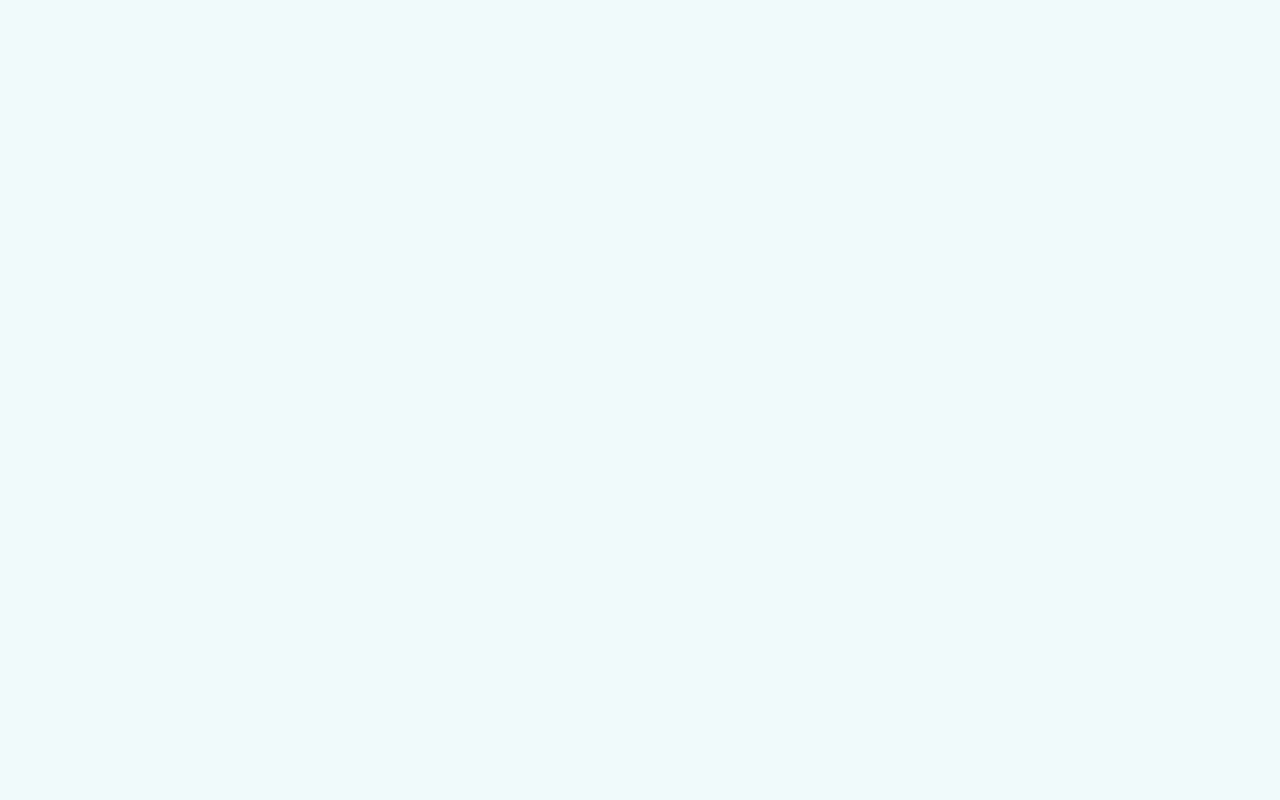
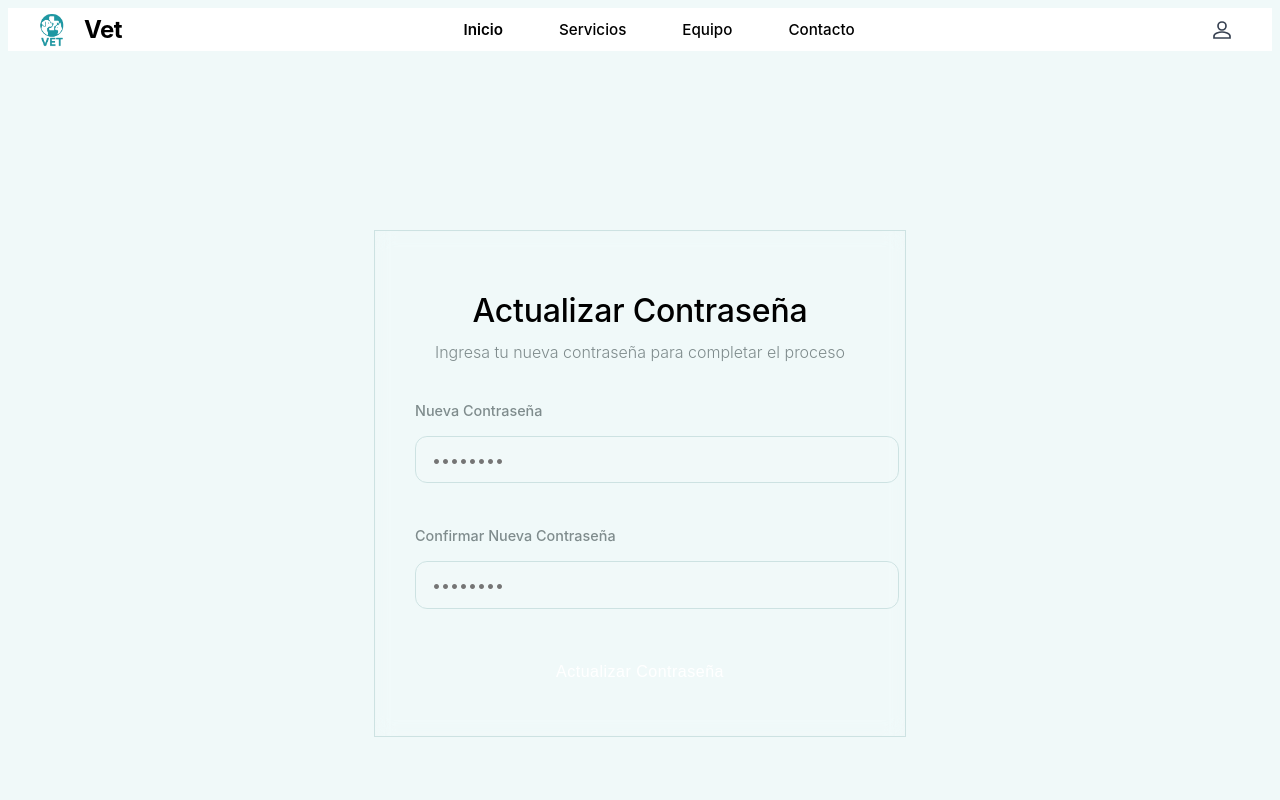
Before and after one commit to koouhz/vet, a Vue app: page /reset-password in a window 1280 px wide. Before the commit this address had no page. Shown: the top 800 px of the page. Built offline with nearby package versions, Linux system fonts and the light colour scheme.

Commit message:
MAX CHUPALA

```diff
--- /dev/null
+++ b/src/views/resetPassword.vue
@@ -0,0 +1,292 @@
+<template>
+  <div class="reset-password-container">
+    <div class="reset-password-card">
+      <div class="branding">
+        <h1 class="title">Actualizar Contraseña</h1>
+        <p class="subtitle">Ingresa tu nueva contraseña para completar el proceso</p>
+      </div>
+
+      <Transition name="toast">
+        <div
+          v-if="toast.message"
+          :class="['toast', toast.type]"
+          class="toast"
+        >
+          {{ toast.message }}
+        </div>
+      </Transition>
+
+      <form @submit.prevent="handlePasswordReset" class="reset-form">
+        <div class="form-group">
+          <label for="new-password">Nueva Contraseña</label>
+          <input
+            id="new-password"
+            v-model="passwordForm.newPassword"
+            type="password"
+            required
+            placeholder="••••••••"
+          />
+        </div>
+
+        <div class="form-group">
+          <label for="confirm-password">Confirmar Nueva Contraseña</label>
+          <input
+            id="confirm-password"
+            v-model="passwordForm.confirmPassword"
+            type="password"
+            required
+            placeholder="••••••••"
+          />
+        </div>
+
+        <button
+          type="submit"
+          class="submit-button"
+          :disabled="isUpdatingPassword"
+        >
+          <div v-if="isUpdatingPassword" class="loading-spinner">
+            <i class="ph ph-circle-notch animate-spin"></i>
+            <span>Actualizando...</span>
+          </div>
+          <span v-else>
+            Actualizar Contraseña
+          </span>
+        </button>
+      </form>
+    </div>
+  </div>
+</template>
+
+<script setup>
+import { ref, reactive } from 'vue';
+import { supabase } from '@/lib/supabaseClient.js';
+import { useRouter } from 'vue-router';
+
+const router = useRouter();
+
+// Estados
+const isUpdatingPassword = ref(false);
+
+// Formularios
+const passwordForm = reactive({
+  newPassword: '',
+  confirmPassword: ''
+});
+
+// Toast
+const toast = ref({
+  message: '',
+  type: 'success'
+});
+
+const showToast = (message, type = 'success') => {
+  toast.value = { message, type };
+  setTimeout(() => {
+    toast.value.message = '';
+  }, 3000);
+};
+
+const handlePasswordReset = async () => {
+  if (passwordForm.newPassword !== passwordForm.confirmPassword) {
+    showToast('Las contraseñas no coinciden', 'error');
+    return;
+  }
+
+  isUpdatingPassword.value = true;
+
+  try {
+    const { error } = await supabase.auth.updateUser({
+      password: passwordForm.newPassword
+    });
+
+    if (error) {
+      console.error('Error al actualizar la contraseña:', error);
+      showToast('Error al actualizar la contraseña. Intenta de nuevo.', 'error');
+      return;
+    }
+
+    showToast('Contraseña actualizada correctamente. Redirigiendo...', 'success');
+
+    // Opcional: limpiar los campos del formulario
+    passwordForm.newPassword = '';
+    passwordForm.confirmPassword = '';
+
+    setTimeout(() => {
+      // Redirige al usuario a la página de inicio o a donde desees
+      router.push('/');
+    }, 2000);
+
+  } catch (err) {
+    console.error('Error al actualizar la contraseña:', err.message);
+    showToast('Ocurrió un error. Revisa la consola.', 'error');
+  } finally {
+    isUpdatingPassword.value = false;
+  }
+};
+</script>
+
+<style scoped>
+.reset-password-container {
+  display: flex;
+  align-items: center;
+  justify-content: center;
+  min-height: 100vh;
+  padding: 2rem;
+  background-color: var(--color-background-soft);
+  color: var(--color-text);
+  font-family: var(--font-family);
+}
+
+.reset-password-card {
+  width: 100%;
+  max-width: 450px;
+  background: rgba(255, 255, 255, 0.05);
+  backdrop-filter: blur(10px);
+  border: 1px solid var(--color-border);
+  border-radius: var(--radius-lg);
+  padding: 2.5rem;
+  box-shadow: var(--shadow-xl);
+  text-align: center;
+  position: relative;
+  overflow: hidden;
+}
+
+.branding {
+  margin-bottom: 2rem;
+}
+
+.title {
+  font-size: 2rem;
+  font-weight: 500;
+  color: var(--color-text);
+  margin-bottom: 0.5rem;
+  line-height: 1.2;
+}
+
+.subtitle {
+  font-size: 1rem;
+  color: var(--color-gray);
+  margin: 0;
+}
+
+.reset-form {
+  display: flex;
+  flex-direction: column;
+  gap: 1.5rem;
+}
+
+.form-group {
+  display: flex;
+  flex-direction: column;
+  align-items: flex-start;
+  gap: 0.75rem;
+}
+
+label {
+  font-size: 0.9rem;
+  font-weight: 500;
+  color: var(--color-gray);
+}
+
+input {
+  width: 100%;
+  padding: 0.8rem 1rem;
+  background-color: rgba(255, 255, 255, 0.05);
+  border: 1px solid var(--color-border);
+  border-radius: var(--radius);
+  color: var(--color-text);
+  font-size: 1rem;
+  transition: all 0.3s cubic-bezier(0.4, 0, 0.2, 1);
+}
+
+input:focus {
+  outline: none;
+  border-color: var(--color-accent);
+  box-shadow: 0 0 0 3px rgba(0, 128, 150, 0.2);
+}
+
+.submit-button {
+  width: 100%;
+  padding: 0.9rem 1.5rem;
+  background-color: var(--color-primary);
+  color: white;
+  border: none;
+  border-radius: var(--radius);
+  font-size: 1rem;
+  font-weight: 500;
+  cursor: pointer;
+  transition: all 0.3s cubic-bezier(0.4, 0, 0.2, 1);
+  letter-spacing: 0.5px;
+  display: flex;
+  align-items: center;
+  justify-content: center;
+}
+
+.submit-button:hover:not(:disabled) {
+  background-color: var(--color-primary-hover);
+  transform: translateY(-2px);
+  box-shadow: 0 4px 12px rgba(0, 128, 150, 0.2);
+}
+
+.submit-button:disabled {
+  background: #cbd5e1;
+  color: #64748b;
+  cursor: not-allowed;
+  transform: none;
+}
+
+.loading-spinner {
+  display: flex;
+  align-items: center;
+  justify-content: center;
+  gap: 0.5rem;
+}
+
+@keyframes spin {
+  to {
+    transform: rotate(360deg);
+  }
+}
+
+.animate-spin {
+  animation: spin 1s linear infinite;
+}
+
+/* ===== ALERTS ===== */
+.toast {
+  position: absolute;
+  top: 1rem;
+  left: 50%;
+  transform: translateX(-50%);
+  padding: 0.75rem 1.5rem;
+  border-radius: var(--radius);
+  color: white;
+  font-weight: 400;
+  font-size: 1rem;
+  box-shadow: 0 4px 12px rgba(0, 0, 0, 0.15);
+  z-index: 1000;
+  display: flex;
+  align-items: center;
+  gap: 0.75rem;
+  transition: all 0.3s cubic-bezier(0.4, 0, 0.2, 1);
+}
+
+.toast.success {
+  background: #10b981;
+}
+
+.toast.error {
+  background: #ef4444;
+}
+
+.toast-enter-active,
+.toast-leave-active {
+  transition: opacity 0.3s, transform 0.3s;
+}
+
+.toast-enter-from,
+.toast-leave-to {
+  opacity: 0;
+  transform: translateX(-50%) translateY(-20px);
+}
+</style>
--- a/src/views/viewProfile.vue
+++ b/src/views/viewProfile.vue
@@ -1,4 +1,4 @@
-}<template>
+<template>
   <div class="profile-container container">
     <Transition name="toast">
       <div
@@ -373,15 +373,6 @@
           </div>
           <div class="form-grid security-grid">
             <div class="form-group">
-              <label>Contraseña Actual</label>
-              <input
-                v-model="passwordForm.currentPassword"
-                type="password"
-                placeholder="••••••••"
-                class="editing"
-              />
-            </div>
-            <div class="form-group">
               <label>Nueva Contraseña</label>
               <input
                 v-model="passwordForm.newPassword"
@@ -402,7 +393,7 @@
             <div class="form-group full-width">
               <button @click="updatePassword" class="btn-primary btn-security" :disabled="isUpdatingPassword">
                 <i class="ph ph-lock-key"></i>
-                {{ isUpdatingPassword ? 'Actualizando...' : 'Actualizar Contraseña' }}
+                {{ isUpdatingPassword ? 'Enviando...' : 'Actualizar Contraseña' }}
               </button>
             </div>
           </div>
@@ -456,7 +447,6 @@ const veterinarioForm = reactive({
 })
 
 const passwordForm = reactive({
-  currentPassword: '',
   newPassword: '',
   confirmPassword: ''
 })
@@ -600,38 +590,36 @@ const updateVeterinario = async () => {
 
 const updatePassword = async () => {
   if (!passwordForm.newPassword || !passwordForm.confirmPassword) {
-    showToast('Completa todos los campos', 'error')
-    return
+    showToast('Completa todos los campos', 'error');
+    return;
   }
 
   if (passwordForm.newPassword !== passwordForm.confirmPassword) {
-    showToast('Las contraseñas no coinciden', 'error')
-    return
+    showToast('Las contraseñas no coinciden', 'error');
+    return;
   }
 
-  isUpdatingPassword.value = true
+  isUpdatingPassword.value = true;
 
   try {
-    const { error } = await supabase.auth.updateUser({
-      password: passwordForm.newPassword
-    })
+    // Llama a la función de restablecimiento de contraseña para enviar el correo
+    const { error } = await supabase.auth.resetPasswordForEmail(userForm.email);
 
-    if (error) throw error
+    if (error) throw error;
 
     Object.assign(passwordForm, {
-      currentPassword: '',
       newPassword: '',
       confirmPassword: ''
-    })
+    });
 
-    showToast('Contraseña actualizada correctamente')
+    showToast('Se ha enviado un correo electrónico de confirmación para restablecer la contraseña. Revisa tu bandeja de entrada.');
   } catch (error) {
-    console.error('Error updating password:', error.message)
-    showToast('Error al actualizar la contraseña', 'error')
+    console.error('Error al iniciar el restablecimiento de contraseña:', error.message);
+    showToast('Error al procesar la solicitud. Intenta de nuevo más tarde.', 'error');
   } finally {
-    isUpdatingPassword.value = false
+    isUpdatingPassword.value = false;
   }
-}
+};
 
 const loadUserData = async () => {
   try {
```
Also changed, not shown: src/router/index.js (+6 -1 lines).
